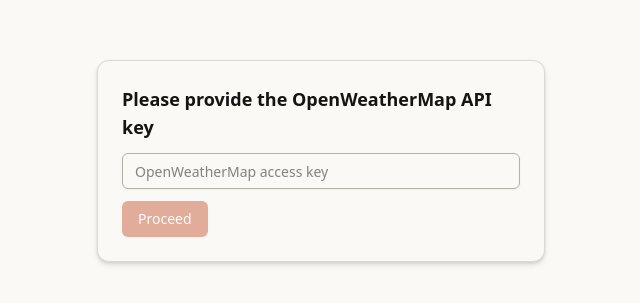
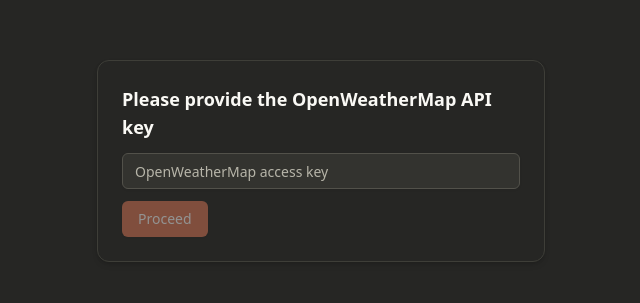
Before and after one commit to Jlassiezzeddine/meteo-ville, a Next.js app: page / in a window 1280 px wide. Shown: the part 239-542 px from the top of the page, without its empty margins (319-959 px from the left). Built offline with nearby package versions, Linux system fonts and the light colour scheme.

Commit message:
Force darkmode

```diff
--- a/src/app/layout.tsx
+++ b/src/app/layout.tsx
@@ -21,7 +21,7 @@
 }>) {
   return (
     <html lang="en">
-      <body className={`${geistSans.variable} antialiased`}>
+      <body className={`${geistSans.variable} dark antialiased`}>
         <Providers>
           <div className="flex h-dvh flex-col items-center justify-center gap-16 p-8 pb-20 font-sans sm:p-20">
             {children}
```
